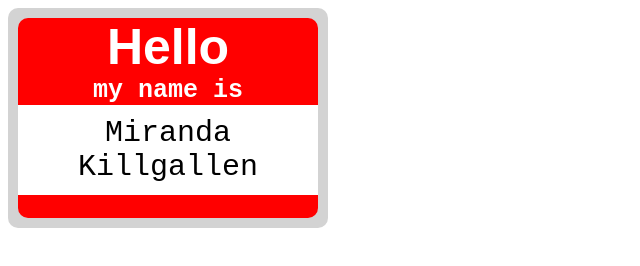
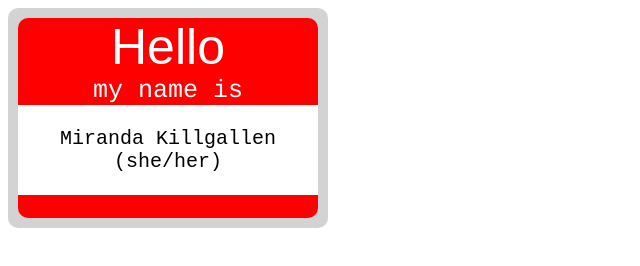
Before and after one commit to abrielcleaver/LAB-02a-name-tag, a plain HTML site: page index.html in a window 1280 px wide. Shown: the whole page, without its empty margins (0-640 px from the left). Drawn offline with Linux system fonts and the light colour scheme.

Commit message:
final edits

```diff
--- a/index.html
+++ b/index.html
@@ -13,7 +13,7 @@
     <div class="tag">
     <h1>Hello</h1>
     <h2>my name is</h2>
-    <section><p>Miranda Killgallen</p></section>
+    <section><p>Miranda Killgallen (she/her)</p></section>
     <footer></fooster>
     </div>
 </div>
--- a/styles.css
+++ b/styles.css
@@ -15,20 +15,22 @@ h1 {
     text-align: center;
     font-family: Staatliches, sans-serif;
     font-size: 50px;
+    font-weight: 300;
     color: white;
 }
 
 h2 {
     text-align: center;
-    font-family: Courier New, sans-serif;
+    font-family: Courier, sans-serif;
     color: white;
     font-size: 25px;
+    font-weight: 200;
 }
 p {
     background: white;
     height: 90px;
     font-family: monospace, sans-serif;
-    font-size: 30px;
+    font-size: 20px;
     text-align: center;
     display: flex;
     justify-content: center;
```
